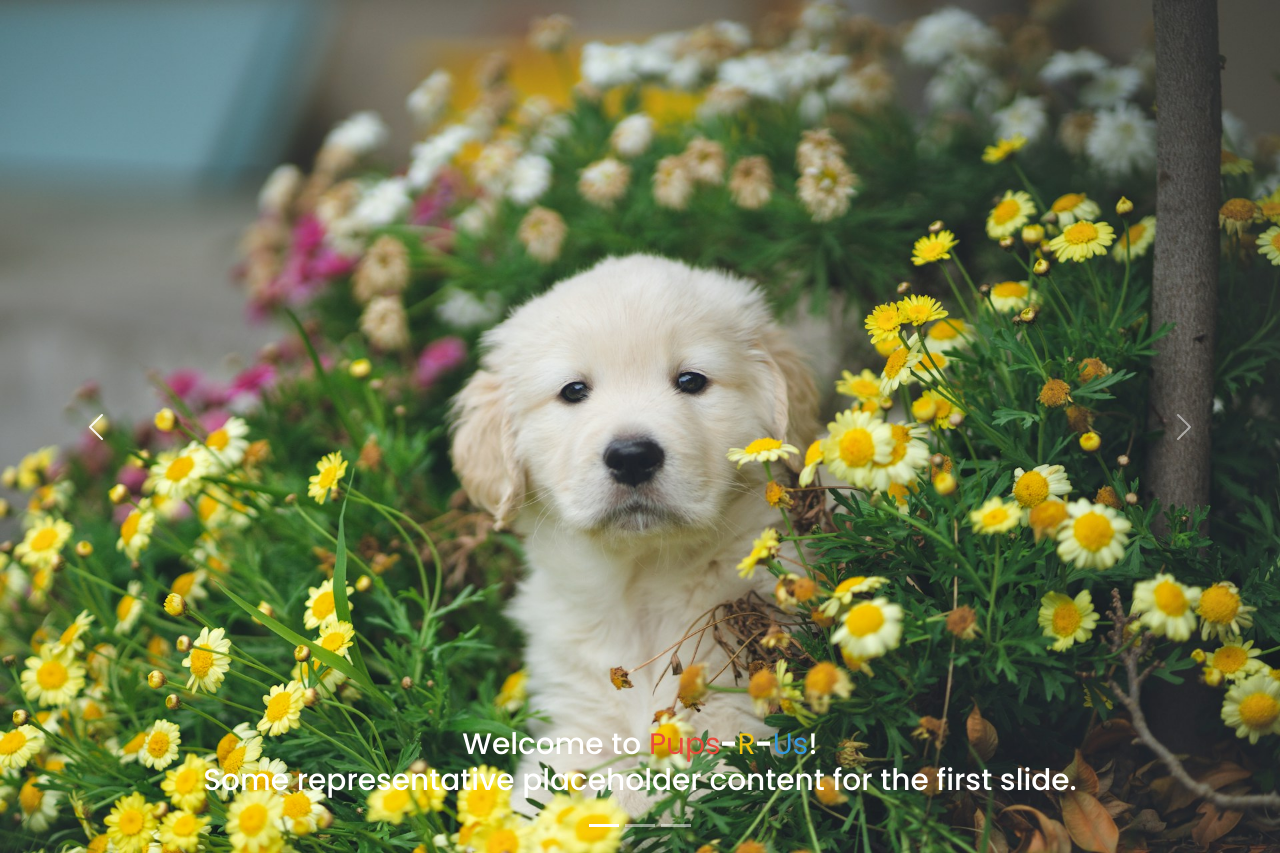
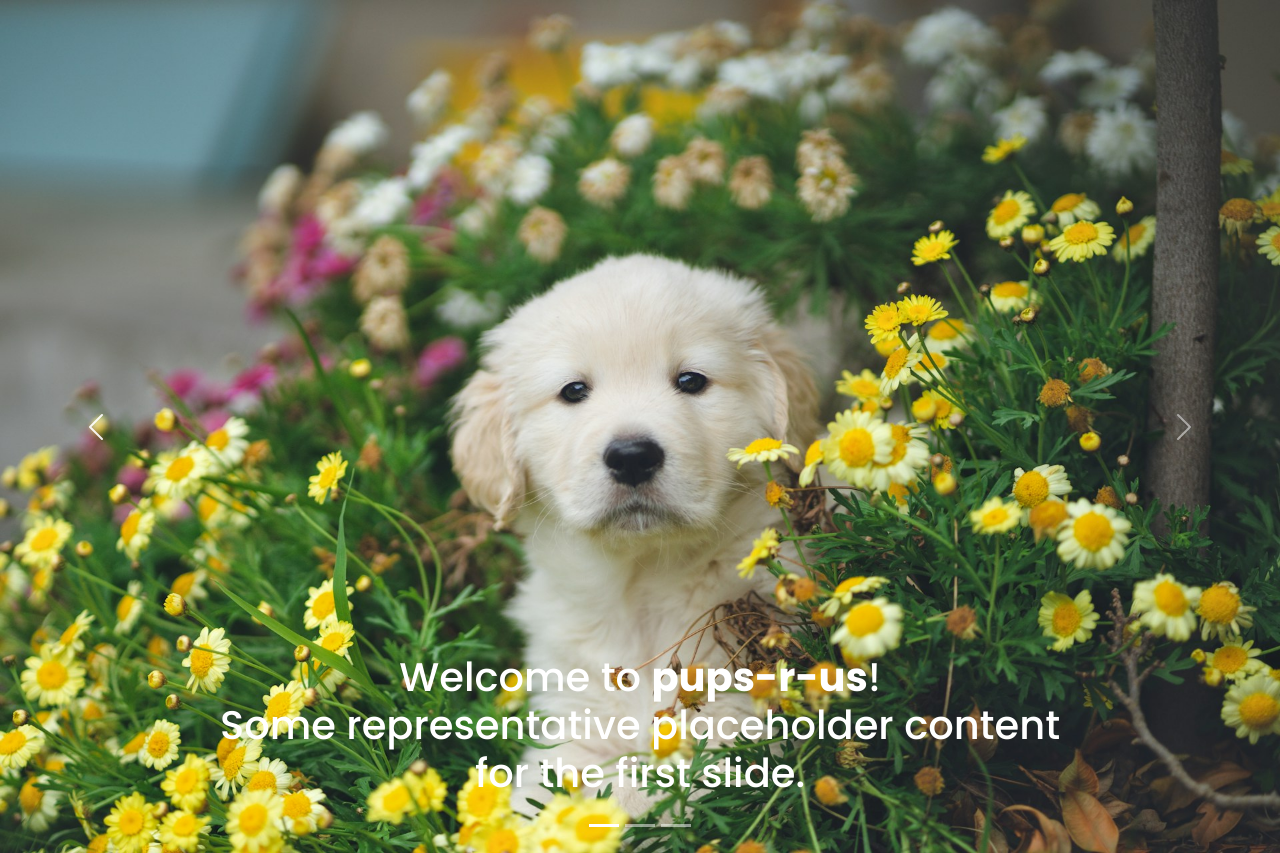
Before and after one commit to johnclamy/moviestoreproject, a Django app: page / in a window 1280 px wide. Run offline with Django 5.2, Linux system fonts and the light colour scheme; some libraries are stand-ins or nearby versions.

Commit message:
change the app bg colour

```diff
--- a/website/website/static/css/style.css
+++ b/website/website/static/css/style.css
@@ -34,9 +34,8 @@ h1, h2, h3, h4, h5, h6 {
 }
 
 body {
-  -webkit-font-smoothing: antialiased;
   font-family: var(--font-family);
-  background: var(--bg-primary);
+  background: var(--bg-light);
   line-height: var(--base-line-height);
   font-optical-sizing: auto;
   font-weight: var(--font-weight-normal);
@@ -56,24 +55,3 @@ body {
  **************************************************/
 
  /* home page */
-.hero-title {
-  font-size: calc(var(--font-size) * 1.85);
-  margin-bottom: calc(var(--margin) * 0.15);
-}
-
-.hero-title-name > span {
-  text-transform: capitalize;
-  font-weight: var(--font-weight-normal);
-}
-
-.hero-title-name-first {
-  color: var(--red);
-}
-
-.hero-title-name-middle {
-  color: var(--yellow);
-}
-
-.hero-title-name-last {
-  color: var(--blue);
-}
```
